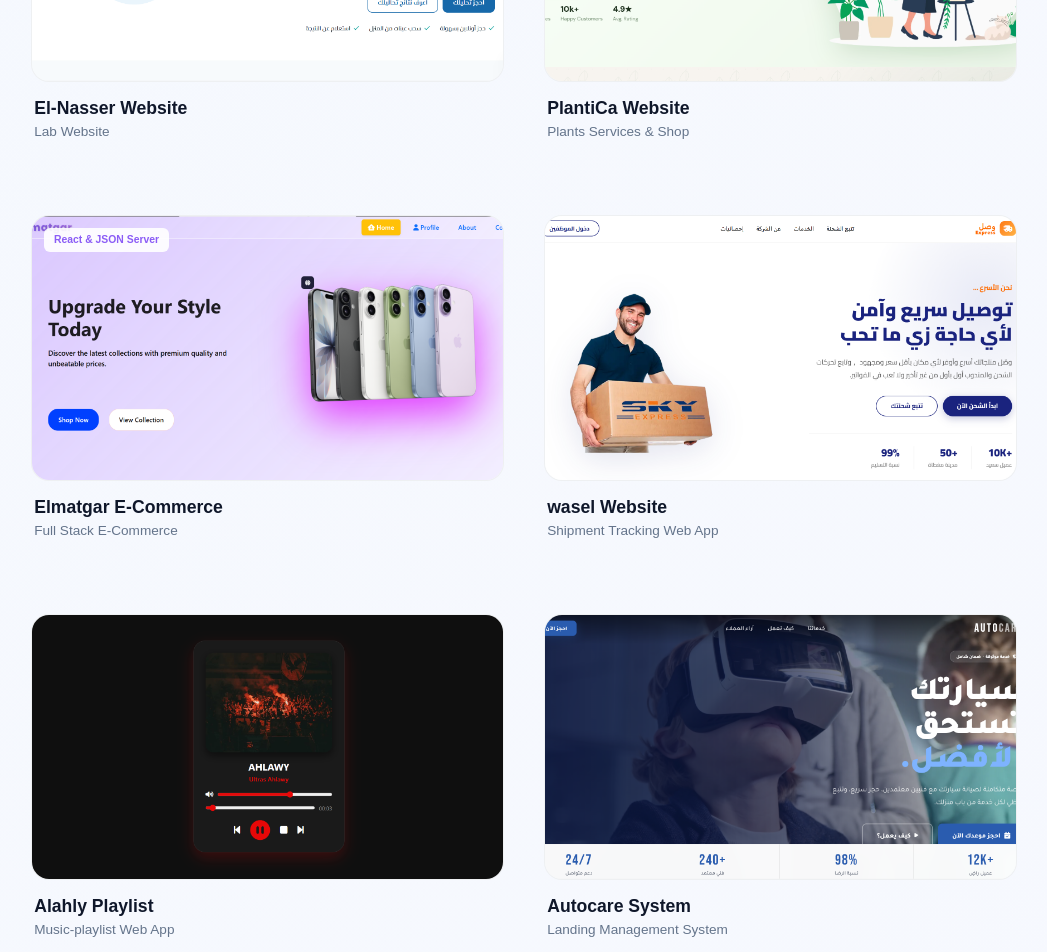
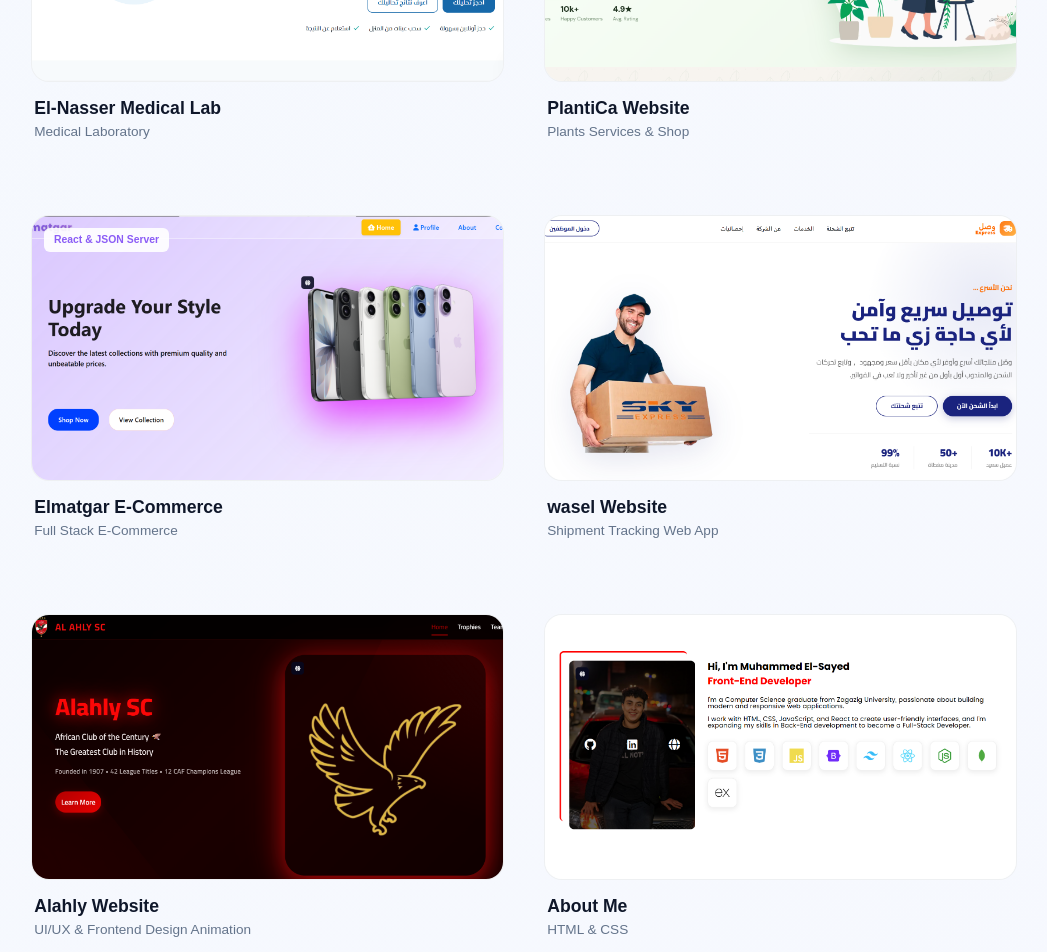
Before and after one commit to MOHAMED54353/My-Portfolio, a React (Vite) app: page / in a window 1280 px wide. Shown: the part 5520-6472 px from the top of the page, without its empty margins (116-1163 px from the left). Built offline with nearby package versions, Linux system fonts and the light colour scheme.

Commit message:
Update project details and add 'About Me' section to portfolio

```diff
--- a/src/Component/Projects.jsx
+++ b/src/Component/Projects.jsx
@@ -27,11 +27,11 @@
         { title: "Athar", cat: "Fashion Wear Web App", img: "/athar.png", link: "https://athar-gules.vercel.app/" },
         { title: "Qatma", cat: "Restaurant Web App", img: "/Qatma.png", link: "https://qatma-seven.vercel.app/" },
         { title: "Alahly Website", cat: "UI/UX & Frontend Design Animation", img: "/Screenshot 2026-03-30 115019.png", link: "https://alahly-liart.vercel.app/" },
-        { title: "El-Nasser Website", cat: "Lab Website", img: "/elnasser.png", link: "https://el-nasser-lab.vercel.app/"},
-        { title: "PlantiCa Website", cat: "Plants Services & Shop", img: "/pp.png", link: "https://plantica-pearl.vercel.app/" },
+        { title: "El-Nasser Medical Lab", cat: "Medical Laboratory", img: "/elnasser.png", link: "https://el-nasser-lab.vercel.app/" },        { title: "PlantiCa Website", cat: "Plants Services & Shop", img: "/pp.png", link: "https://plantica-pearl.vercel.app/" },
         { title: "Elmatgar E-Commerce", cat: "Full Stack E-Commerce", img: "/Screenshot 2026-03-30 120926.png", tech: "React & JSON Server" },
         { title: "wasel Website", cat: "Shipment Tracking Web App", img: "/wasel.png", link: "https://wsel-app.vercel.app/" },
-        { title: "Alahly Playlist", cat: "Music-playlist Web App", img: "/Screenshot 2026-04-16 151916.png", link: "https://playlist-lime.vercel.app/" },
+        { title: "Alahly Website", cat: "UI/UX & Frontend Design Animation", img: "/Screenshot 2026-03-30 115019.png", link: "https://alahly-liart.vercel.app/" },
+        { title: "About Me", cat: "HTML & CSS", img: "/aboutme.png", link: "https://about-me-two-lyart.vercel.app/" },
         { title: "Autocare System", cat: "Landing Management System", img: "/Screenshot 2026-03-26 091959.png" },
         { title: "Landing Page", cat: "Design", img: "/Screenshot 2026-03-23 200638.png", link: "https://meek-meerkat-622f81.netlify.app" },
     ];
```
Also changed, not shown: public/aboutme.png (added).
